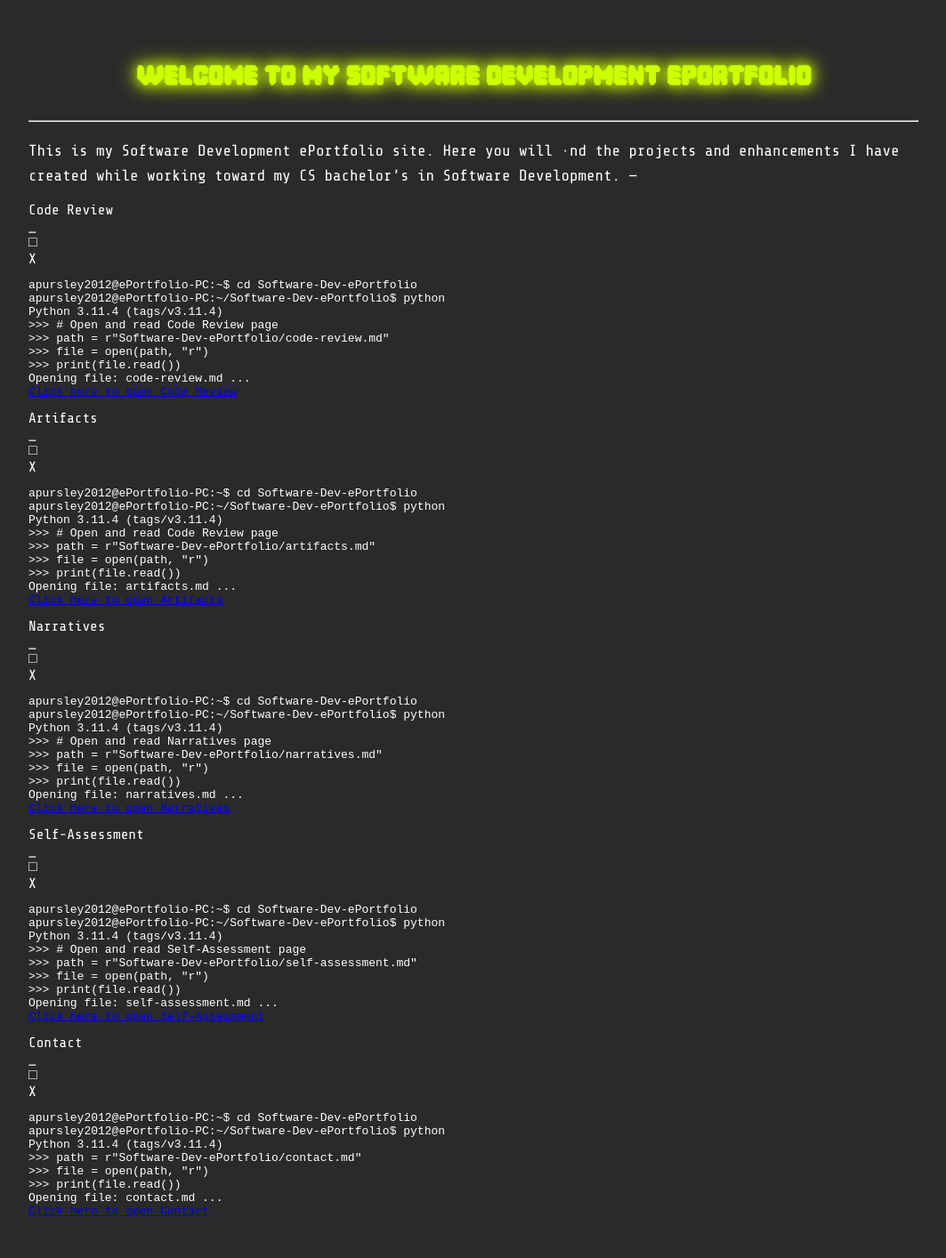
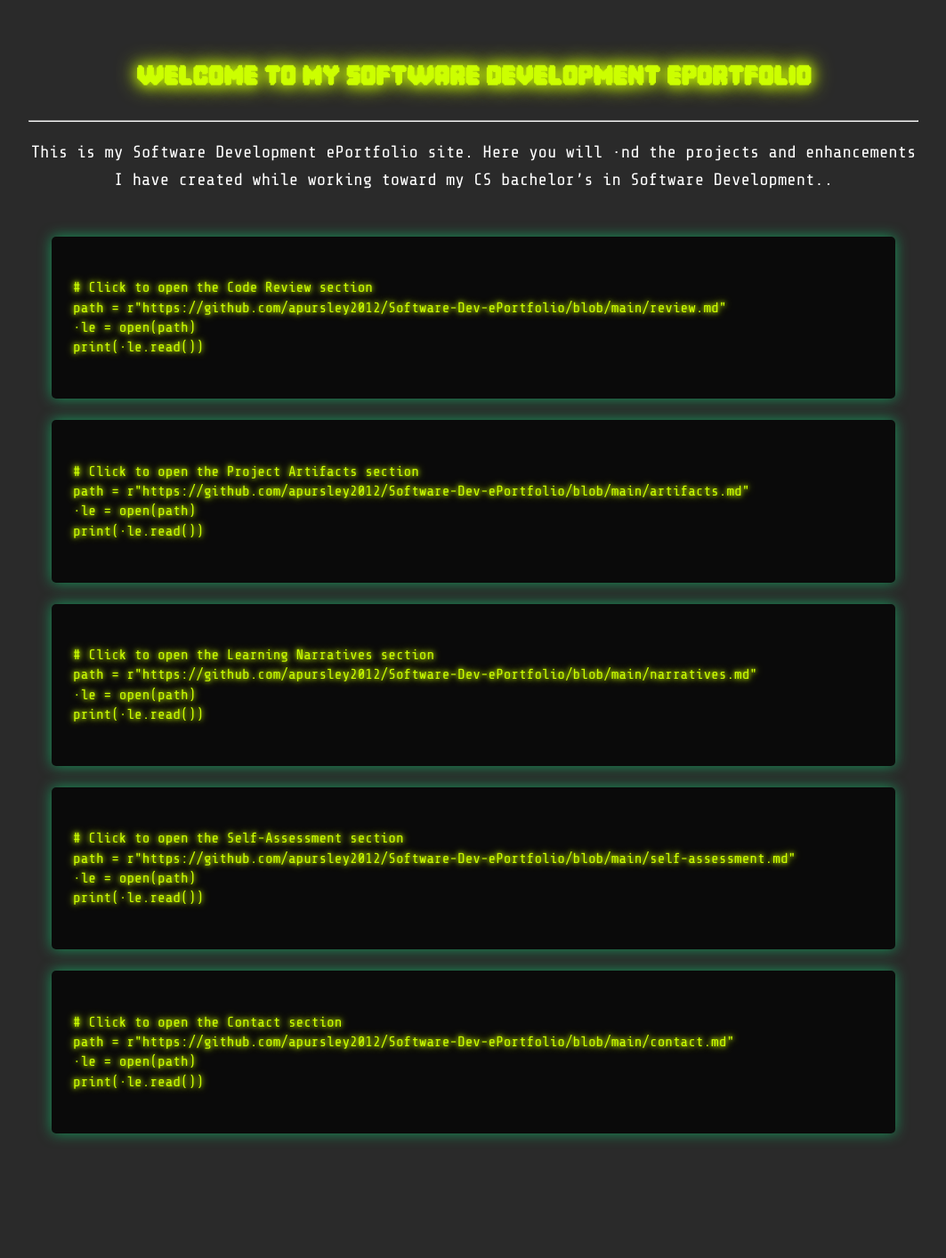
Before and after one commit to apursley2012/Software-Dev-ePortfolio, a Jekyll site: the page built from index.md, in a window 1280 px wide. Shown: the whole page at 89% size, without its empty margins (108-1171 px from the left). Built offline with Jekyll 4.4.1, drawn with Linux system fonts in a browser that asks for light colours; after the commit the page ends 1330 px from its top, so only the background shows below that.

Commit message:
Update index.md

```diff
--- a/index.md
+++ b/index.md
@@ -5,124 +5,50 @@ title: Software Development ePortfolio
 
 <h2 id="typed-welcome">Welcome to My Software Development ePortfolio</h2>
 ---
-This is my Software Development ePortfolio site. Here you will find the projects and enhancements I have created while working toward my CS bachelor’s in Software Development.
----
 
-<!-- Code-Review Terminal -->
-<div class="terminal-container">
-  <div class="terminal-header">
-    <span class="terminal-title">Code Review</span>
-    <div class="terminal-buttons">
-      <div class="button">_</div>
-      <div class="button">&#9633;</div>
-      <div class="button">X</div>
-    </div>
-  </div>
-  <div class="window-terminal">
-<pre><code>apursley2012@ePortfolio-PC:~$ cd Software-Dev-ePortfolio
-apursley2012@ePortfolio-PC:~/Software-Dev-ePortfolio$ python
-Python 3.11.4 (tags/v3.11.4)
->>> # Open and read Code Review page
->>> path = r"Software-Dev-ePortfolio/code-review.md"
->>> file = open(path, "r")
->>> print(file.read())
-Opening file: code-review.md ...
-<a href="https://github.com/apursley2012/Software-Dev-ePortfolio/blob/main/code-review.md" target="_blank">Click here to open Code Review</a><span class="cursor"></span>
-</code></pre>
-  </div>
+<p class="intro-text">This is my Software Development ePortfolio site. Here you will find the projects and enhancements I have created while working toward my CS bachelor’s in Software Development..</p>
+
+<div class="terminal-window" onclick="window.location.href='https://github.com/apursley2012/Software-Dev-ePortfolio/blob/main/review.md'">
+    <code>
+# Click to open the Code Review section
+path = r"https://github.com/apursley2012/Software-Dev-ePortfolio/blob/main/review.md"
+file = open(path)
+print(file.read())
+    </code>
 </div>
 
-<!-- Artifacts Terminal -->
-<div class="terminal-container">
-  <div class="terminal-header">
-    <span class="terminal-title">Artifacts</span>
-    <div class="terminal-buttons">
-      <div class="button">_</div>
-      <div class="button">&#9633;</div>
-      <div class="button">X</div>
-    </div>
-  </div>
-  <div class="window-terminal">
-<pre><code>apursley2012@ePortfolio-PC:~$ cd Software-Dev-ePortfolio
-apursley2012@ePortfolio-PC:~/Software-Dev-ePortfolio$ python
-Python 3.11.4 (tags/v3.11.4)
->>> # Open and read Code Review page
->>> path = r"Software-Dev-ePortfolio/artifacts.md"
->>> file = open(path, "r")
->>> print(file.read())
-Opening file: artifacts.md ...
-<a href="https://github.com/apursley2012/Software-Dev-ePortfolio/blob/main/artifacts.md" target="_blank">Click here to open Artifacts</a><span class="cursor"></span>
-</code></pre>
-  </div>
+<div class="terminal-window" onclick="window.location.href='https://github.com/apursley2012/Software-Dev-ePortfolio/blob/main/artifacts.md'">
+    <code>
+# Click to open the Project Artifacts section
+path = r"https://github.com/apursley2012/Software-Dev-ePortfolio/blob/main/artifacts.md"
+file = open(path)
+print(file.read())
+    </code>
 </div>
 
-<!-- Narratives Terminal -->
-<div class="terminal-container">
-  <div class="terminal-header">
-    <span class="terminal-title">Narratives</span>
-    <div class="terminal-buttons">
-      <div class="button">_</div>
-      <div class="button">&#9633;</div>
-      <div class="button">X</div>
-    </div>
-  </div>
-  <div class="window-terminal">
-<pre><code>apursley2012@ePortfolio-PC:~$ cd Software-Dev-ePortfolio
-apursley2012@ePortfolio-PC:~/Software-Dev-ePortfolio$ python
-Python 3.11.4 (tags/v3.11.4)
->>> # Open and read Narratives page
->>> path = r"Software-Dev-ePortfolio/narratives.md"
->>> file = open(path, "r")
->>> print(file.read())
-Opening file: narratives.md ...
-<a href="https://github.com/apursley2012/Software-Dev-ePortfolio/blob/main/narratives.md" target="_blank">Click here to open Narratives</a><span class="cursor"></span>
-</code></pre>
-  </div>
+<div class="terminal-window" onclick="window.location.href='https://github.com/apursley2012/Software-Dev-ePortfolio/blob/main/narratives.md'">
+    <code>
+# Click to open the Learning Narratives section
+path = r"https://github.com/apursley2012/Software-Dev-ePortfolio/blob/main/narratives.md"
+file = open(path)
+print(file.read())
+    </code>
 </div>
 
-<!-- Professional Self-Assessment Terminal -->
-<div class="terminal-container">
-  <div class="terminal-header">
-    <span class="terminal-title">Self-Assessment</span>
-    <div class="terminal-buttons">
-      <div class="button">_</div>
-      <div class="button">&#9633;</div>
-      <div class="button">X</div>
-    </div>
-  </div>
-  <div class="window-terminal">
-<pre><code>apursley2012@ePortfolio-PC:~$ cd Software-Dev-ePortfolio
-apursley2012@ePortfolio-PC:~/Software-Dev-ePortfolio$ python
-Python 3.11.4 (tags/v3.11.4)
->>> # Open and read Self-Assessment page
->>> path = r"Software-Dev-ePortfolio/self-assessment.md"
->>> file = open(path, "r")
->>> print(file.read())
-Opening file: self-assessment.md ...
-<a href="https://github.com/apursley2012/Software-Dev-ePortfolio/blob/main/self-assessment.md" target="_blank">Click here to open Self-Assessment</a><span class="cursor"></span>
-</code></pre>
-  </div>
+<div class="terminal-window" onclick="window.location.href='https://github.com/apursley2012/Software-Dev-ePortfolio/blob/main/self-assessment.md'">
+    <code>
+# Click to open the Self-Assessment section
+path = r"https://github.com/apursley2012/Software-Dev-ePortfolio/blob/main/self-assessment.md"
+file = open(path)
+print(file.read())
+    </code>
 </div>
 
-<!-- Contact Terminal -->
-<div class="terminal-container">
-  <div class="terminal-header">
-    <span class="terminal-title">Contact</span>
-    <div class="terminal-buttons">
-      <div class="button">_</div>
-      <div class="button">&#9633;</div>
-      <div class="button">X</div>
-    </div>
-  </div>
-  <div class="window-terminal">
-<pre><code>apursley2012@ePortfolio-PC:~$ cd Software-Dev-ePortfolio
-apursley2012@ePortfolio-PC:~/Software-Dev-ePortfolio$ python
-Python 3.11.4 (tags/v3.11.4)
->>> path = r"Software-Dev-ePortfolio/contact.md"
->>> file = open(path, "r")
->>> print(file.read())
-Opening file: contact.md ...
-<a href="https://github.com/apursley2012/Software-Dev-ePortfolio/blob/main/contact.md" target="_blank">Click here to open Contact</a><span class="cursor"></span>
-</code></pre>
-  </div>
+<div class="terminal-window" onclick="window.location.href='https://github.com/apursley2012/Software-Dev-ePortfolio/blob/main/contact.md'">
+    <code>
+# Click to open the Contact section
+path = r"https://github.com/apursley2012/Software-Dev-ePortfolio/blob/main/contact.md"
+file = open(path)
+print(file.read())
+    </code>
 </div>
```
